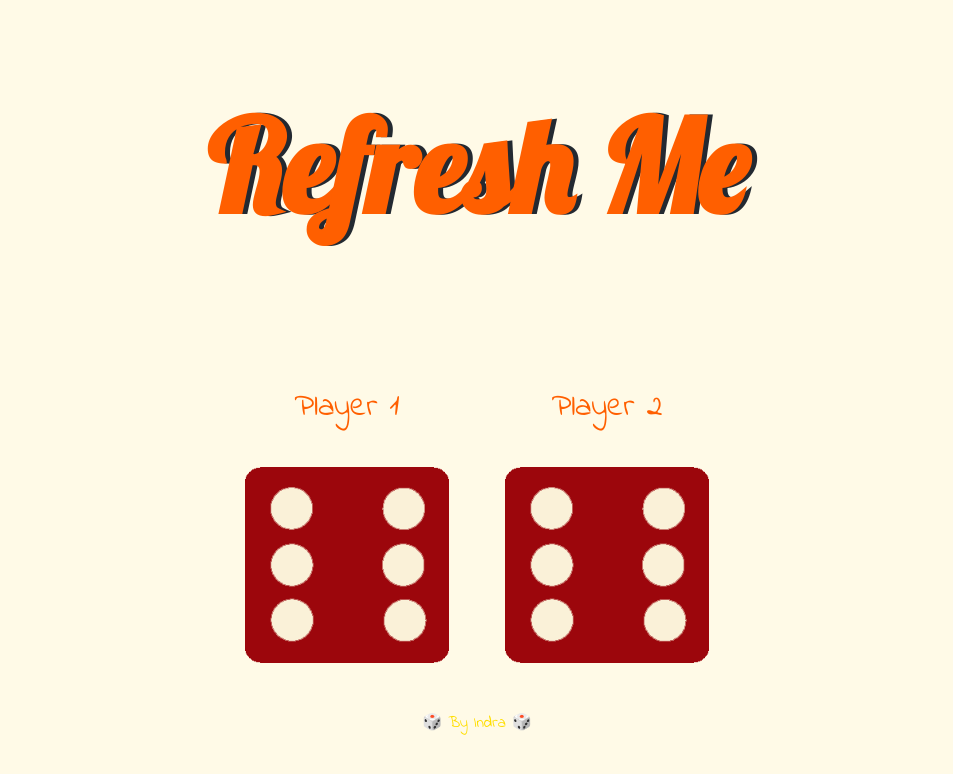
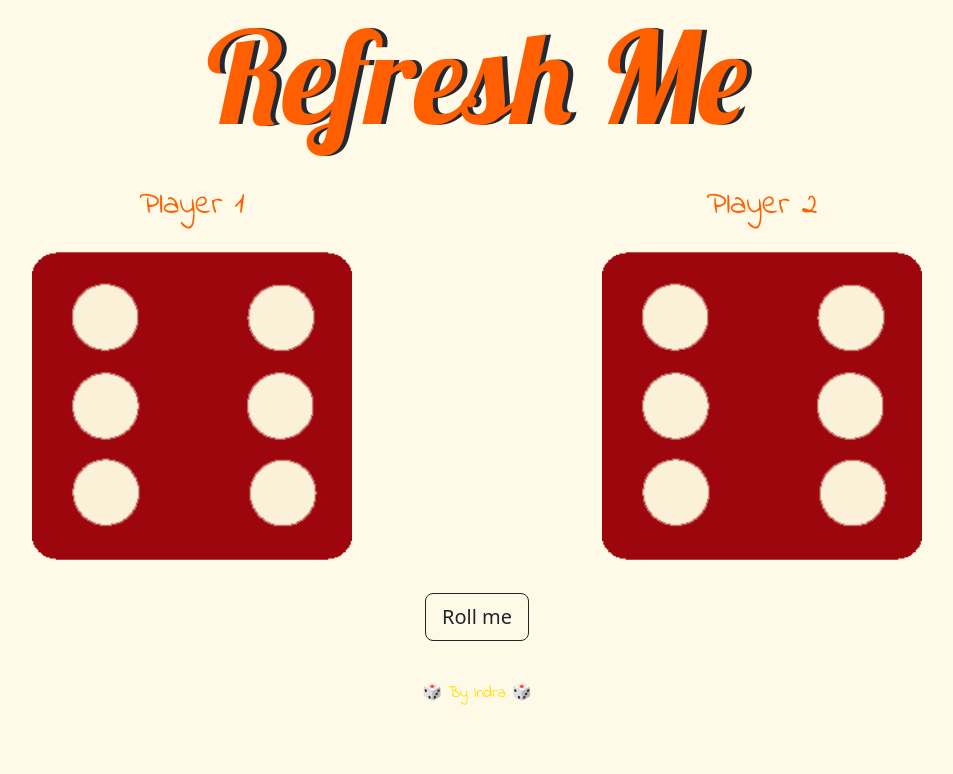
Before and after one commit to captiosus1/Dicee_game, a plain HTML site: page index.html in a window 1280 px wide. Shown: the whole page, without its empty margins (163-1116 px from the left). Drawn offline with nearby package versions, Linux system fonts and the light colour scheme.

Commit message:
Update index.html

```diff
--- a/index.html
+++ b/index.html
@@ -5,23 +5,25 @@
     <title>Dicee</title>
     <link rel="stylesheet" href="styles.css">
     <link href="https://fonts.googleapis.com/css?family=Indie+Flower|Lobster" rel="stylesheet">
-
+    <link href="https://cdn.jsdelivr.net/npm/bootstrap@5.2.3/dist/css/bootstrap.min.css" rel="stylesheet" integrity="sha384-rbsA2VBKQhggwzxH7pPCaAqO46MgnOM80zW1RWuH61DGLwZJEdK2Kadq2F9CUG65" crossorigin="anonymous">
   </head>
   <body>
-
+    <script src="https://cdn.jsdelivr.net/npm/bootstrap@5.2.3/dist/js/bootstrap.bundle.min.js" integrity="sha384-kenU1KFdBIe4zVF0s0G1M5b4hcpxyD9F7jL+jjXkk+Q2h455rYXK/7HAuoJl+0I4" crossorigin="anonymous"></script>
     <div class="container">
       <h1>Refresh Me</h1>
-
-      <div class="dice">
-        <p>Player 1</p>
-        <img class="img1" src="images/dice6.png">
+      <div class="row">
+        <div class="dice col-lg-6 col-md-6 col-sm-6">
+          <p>Player 1</p>
+          <img class="img img1" src="images/dice6.png">
+        </div>
+        <div class="dice col-lg-6 col-md-6 col-sm-6">
+          <p>Player 2</p>
+          <img class="img img2" src="images/dice6.png">
+        </div>
       </div>
-
-      <div class="dice">
-        <p>Player 2</p>
-        <img class="img2" src="images/dice6.png">
+      <div>
+        <button class="btn btn-lg btn-outline-dark" type="button">Roll me</button>
       </div>
-
     </div>
     <script src="index.js"></script>
 
```
